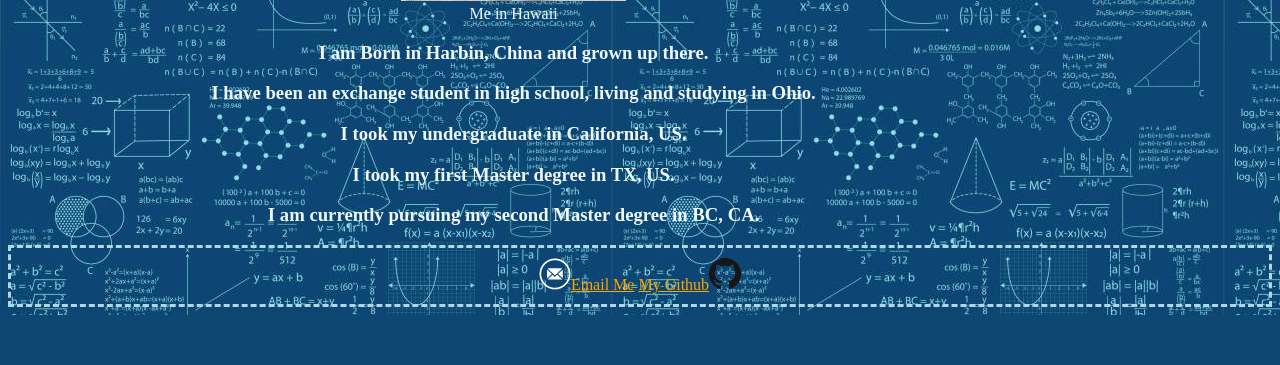
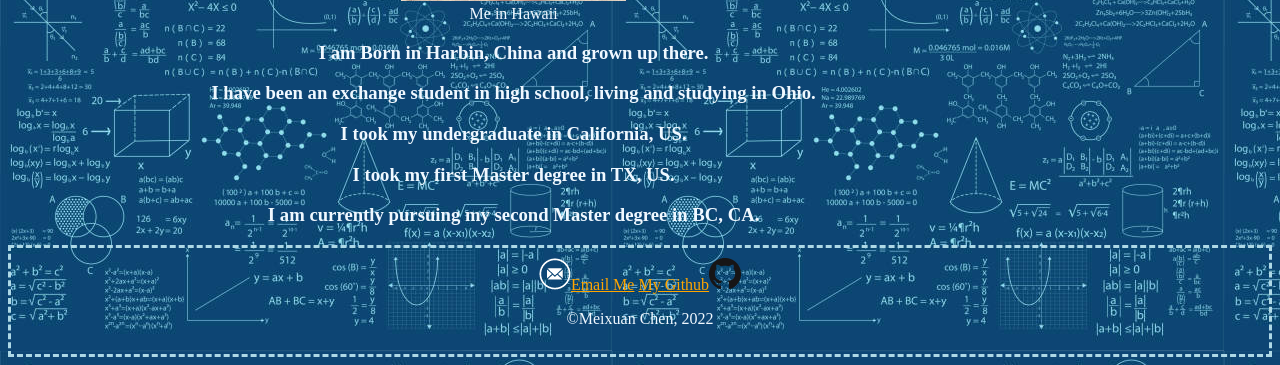
Before and after one commit to meixuanchen/cs5610week1, a web app: file hw1/index.html in a window 1280 px wide. Shown: the part 515-880 px from the top of the page. Before the commit the page ends 830 px from the top, so only its background shows below. Run offline with its HTML, style and script files only (its server is not run), Linux system fonts and the light colour scheme.

Commit message:
fix hw1 - add copyright info

```diff
--- a/hw1/index.html
+++ b/hw1/index.html
@@ -42,6 +42,7 @@
 	<footer>
 		<a href="mailto:chen.meix@northeastern.edu">Email Me</a>
 		<a href="https://github.com/meixuanchen">My Github</a>
+		<p>©Meixuan Chen, 2022</p>
 	</footer>
 
 </body>
--- a/hw1/pages/aboutme.html
+++ b/hw1/pages/aboutme.html
@@ -45,6 +45,7 @@
 	<footer>
 		<a href="mailto:chen.meix@northeastern.edu">Email Me</a>
 		<a href="https://github.com/meixuanchen">My Github</a>
+		<p>©Meixuan Chen, 2022</p>
 	</footer>
 	</body>
 </html>
--- a/hw1/pages/classes.html
+++ b/hw1/pages/classes.html
@@ -42,6 +42,7 @@
 	<footer>
 		<a href="mailto:chen.meix@northeastern.edu">Email Me</a>
 		<a href="https://github.com/meixuanchen">My Github</a>
+		<p>©Meixuan Chen, 2022</p>
 	</footer>
 	</body>
 </html>
--- a/hw1/pages/work.html
+++ b/hw1/pages/work.html
@@ -52,6 +52,7 @@
 	<footer>
 		<a href="mailto:chen.meix@northeastern.edu">Email Me</a>
 		<a href="https://github.com/meixuanchen">My Github</a>
+		<p>©Meixuan Chen, 2022</p>
 	</footer>
 	</body>
 </html>
```
